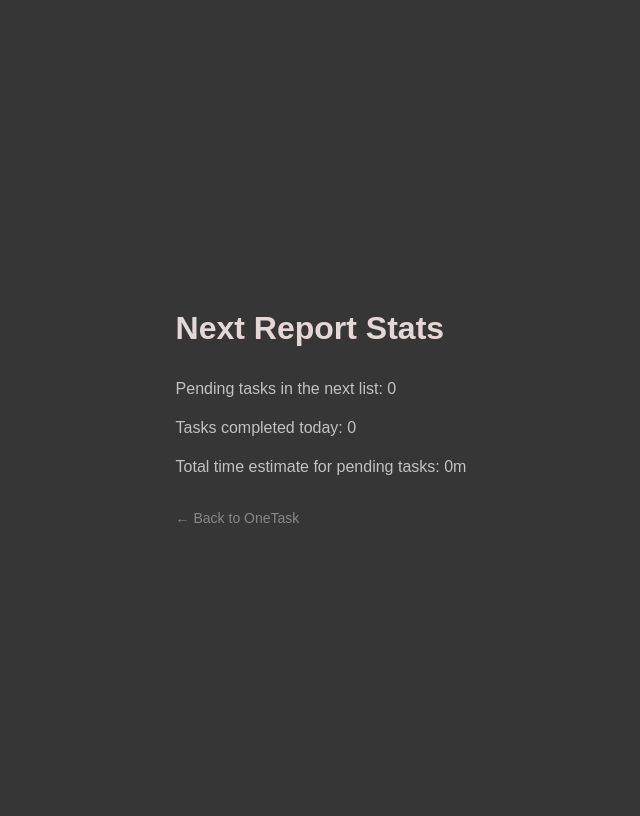
After one commit to porterbhall/oneTask, a Flask app: page /stats in a window 1280 px wide. The commit adds this page. Shown: the whole page, without its empty margins (319-959 px from the left). Run offline with Flask 3, Linux system fonts and the light colour scheme.

Commit message:
Add stats page with report-specific statistics (SUS-62)
Adds unobtrusive "Stats" link in upper left that shows:
- Number of pending tasks in current report
- Tasks completed today (using 'task completed end:today')
- Sum of time estimates for pending tasks

Stats page preserves report query parameters and uses minimal
text layout. Fixed task counting to properly parse TaskWarrior
output by identifying actual task entries vs. continuation lines.

🤖 Generated with [Claude Code](https://claude.ai/code)

Co-Authored-By: Claude <noreply@anthropic.com>

```diff
--- a/app.py
+++ b/app.py
@@ -316,6 +316,75 @@ def capture_task():
         print(f"DEBUG: {error_msg}")
         return jsonify({'error': error_msg, 'status': 'failed'}), 500
 
+@app.route('/stats')
+def show_stats():
+    """Display statistics for the current report"""
+    # Get report name from query string (default to 'next')
+    report_name = request.args.get('report', default='next')
+    print(f"DEBUG: Showing stats for report: {report_name}")
+
+    try:
+        # Get current pending tasks from the report
+        pending_tasks = get_tasks_from_report(report_name)
+        pending_count = len(pending_tasks)
+
+        # Calculate sum of time estimates for pending tasks
+        total_estimate_seconds = sum(
+            convert_taskwarrior_estimate_to_seconds(task.get('estimate', ''))
+            for task in pending_tasks
+        )
+
+        # Get tasks completed today
+        completed_today = 0
+        try:
+            # Query for tasks completed today
+            completed_result = run_task_command(['completed', 'end:today'])
+
+            if completed_result.returncode == 0 and completed_result.stdout.strip():
+                # Count actual task entries by looking for lines that start with " - " (completed task indicator)
+                output_lines = completed_result.stdout.strip().split('\n')
+                task_lines = [line for line in output_lines if line.strip().startswith('- ')]
+                completed_today = len(task_lines)
+        except Exception as e:
+            print(f"DEBUG: Error getting completed tasks: {e}")
+            completed_today = 0
+
+        # Convert total seconds to human readable format
+        hours = total_estimate_seconds // 3600
+        minutes = (total_estimate_seconds % 3600) // 60
+
+        if hours > 0:
+            time_estimate_display = f"{hours}h {minutes}m"
+        elif minutes > 0:
+            time_estimate_display = f"{minutes}m"
+        else:
+            time_estimate_display = "0m"
+
+        # Capitalize first letter of report name for display
+        report_display = report_name.capitalize()
+
+        return render_template('stats.html',
+                             report_name=report_display,
+                             pending_count=pending_count,
+                             completed_today=completed_today,
+                             time_estimate=time_estimate_display,
+                             current_report=report_name)
+
+    except Exception as e:
+        error_msg = f"Error generating stats: {str(e)}"
+        print(f"DEBUG: {error_msg}")
+        return f"""
+        <html>
+        <head><title>OneTask - Stats Error</title></head>
+        <body style="font-family: Arial, sans-serif; margin: 40px; color: #333;">
+            <h1 style="color: #d32f2f;">Stats Error</h1>
+            <p>Unable to generate statistics.</p>
+            <p><a href="/">← Go back to OneTask</a></p>
+            <p style="color: #666; font-size: 12px;">Error: {error_msg}</p>
+        </body>
+        </html>
+        """, 500
+
 @app.errorhandler(500)
 def internal_error(error):
     return f"""
--- a/static/css/style.css
+++ b/static/css/style.css
@@ -7,6 +7,21 @@ body {
     font-family: Arial, sans-serif;
     background-color: #363636;
     color: #ffffff;
+    position: relative;
+}
+
+.stats-link {
+    position: absolute;
+    top: 20px;
+    left: 20px;
+    color: #888;
+    text-decoration: none;
+    font-size: 14px;
+    transition: color 0.2s ease;
+}
+
+.stats-link:hover {
+    color: #c2c2c2;
 }
 
 .task-name {
@@ -82,3 +97,37 @@ body {
     margin-bottom: 20px;
     color: #5d5d5d;
 }
+
+.stats-container {
+    max-width: 600px;
+    margin: 0 auto;
+    padding: 40px 20px;
+}
+
+.stats-container h1 {
+    color: #e6d7d7;
+    margin-bottom: 30px;
+    font-size: 32px;
+}
+
+.stats-content {
+    margin-bottom: 30px;
+}
+
+.stats-content p {
+    margin: 15px 0;
+    font-size: 16px;
+    color: #c2c2c2;
+    line-height: 1.5;
+}
+
+.stats-actions a {
+    color: #888;
+    text-decoration: none;
+    font-size: 14px;
+    transition: color 0.2s ease;
+}
+
+.stats-actions a:hover {
+    color: #c2c2c2;
+}
--- /dev/null
+++ b/templates/stats.html
@@ -0,0 +1,26 @@
+<!doctype html>
+<html>
+
+<head>
+    <title>OneTask - Stats</title>
+    <link rel="icon" type="image/x-icon" href="{{ url_for('static', filename='favicon.ico') }}">
+    <link rel="stylesheet" href="../static/css/style.css">
+</head>
+
+<body>
+    <div class="stats-container">
+        <h1>{{ report_name }} Report Stats</h1>
+
+        <div class="stats-content">
+            <p>Pending tasks in the {{ report_name.lower() }} list: {{ pending_count }}</p>
+            <p>Tasks completed today: {{ completed_today }}</p>
+            <p>Total time estimate for pending tasks: {{ time_estimate }}</p>
+        </div>
+
+        <div class="stats-actions">
+            <a href="/?report={{ current_report }}">← Back to OneTask</a>
+        </div>
+    </div>
+</body>
+
+</html>
--- a/templates/task.html
+++ b/templates/task.html
@@ -9,6 +9,7 @@
 </head>
 
 <body>
+    <a href="/stats{{ '?report=' + request.args.get('report', 'next') }}" class="stats-link">Stats</a>
     <h1 class="task-name">{{ formatted_tasks[currentTaskIndex] }}</h1>
     <div class="task-id-display" onclick="copyTaskId()">
         ID: <span id="current-task-id">{{ short_ids[currentTaskIndex] }}</span>
```
